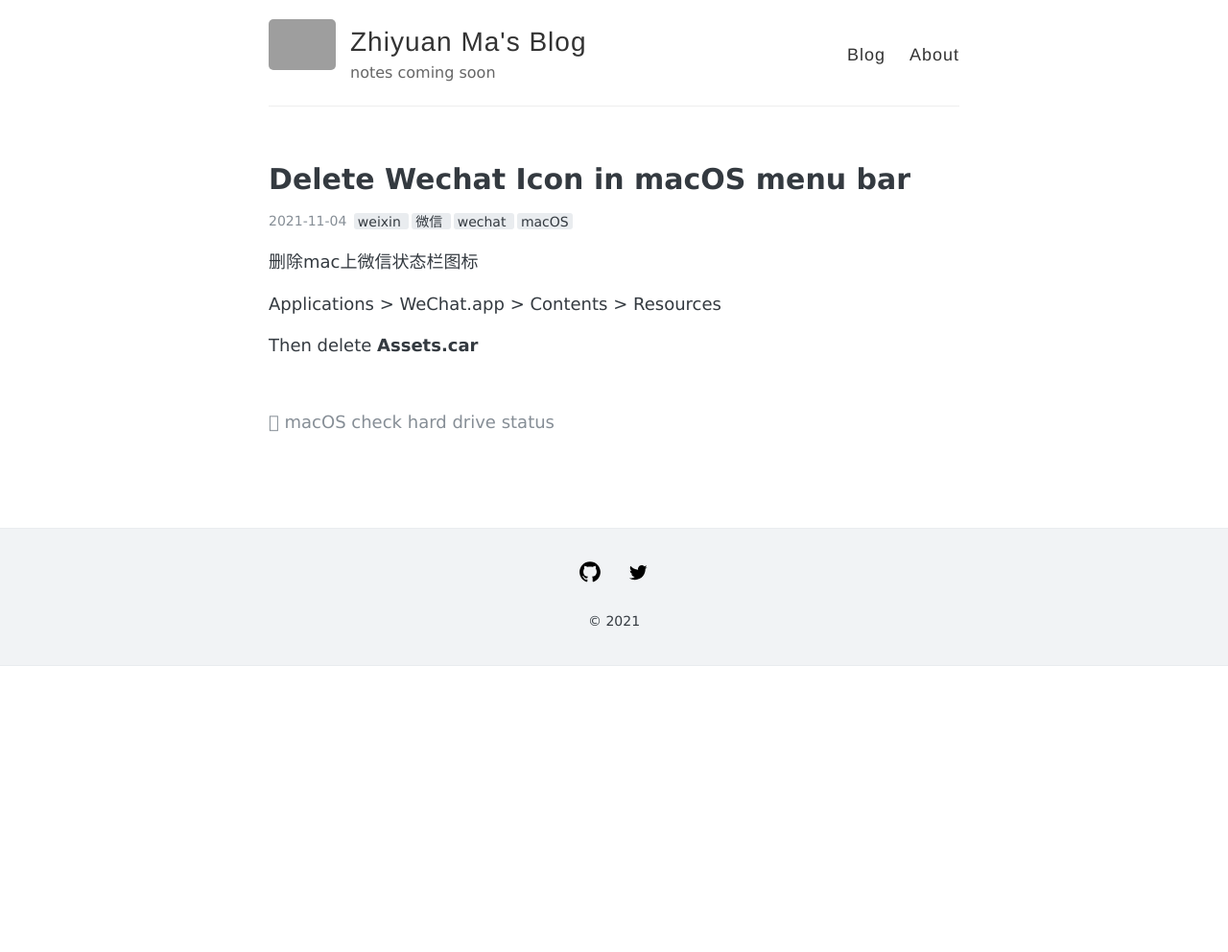
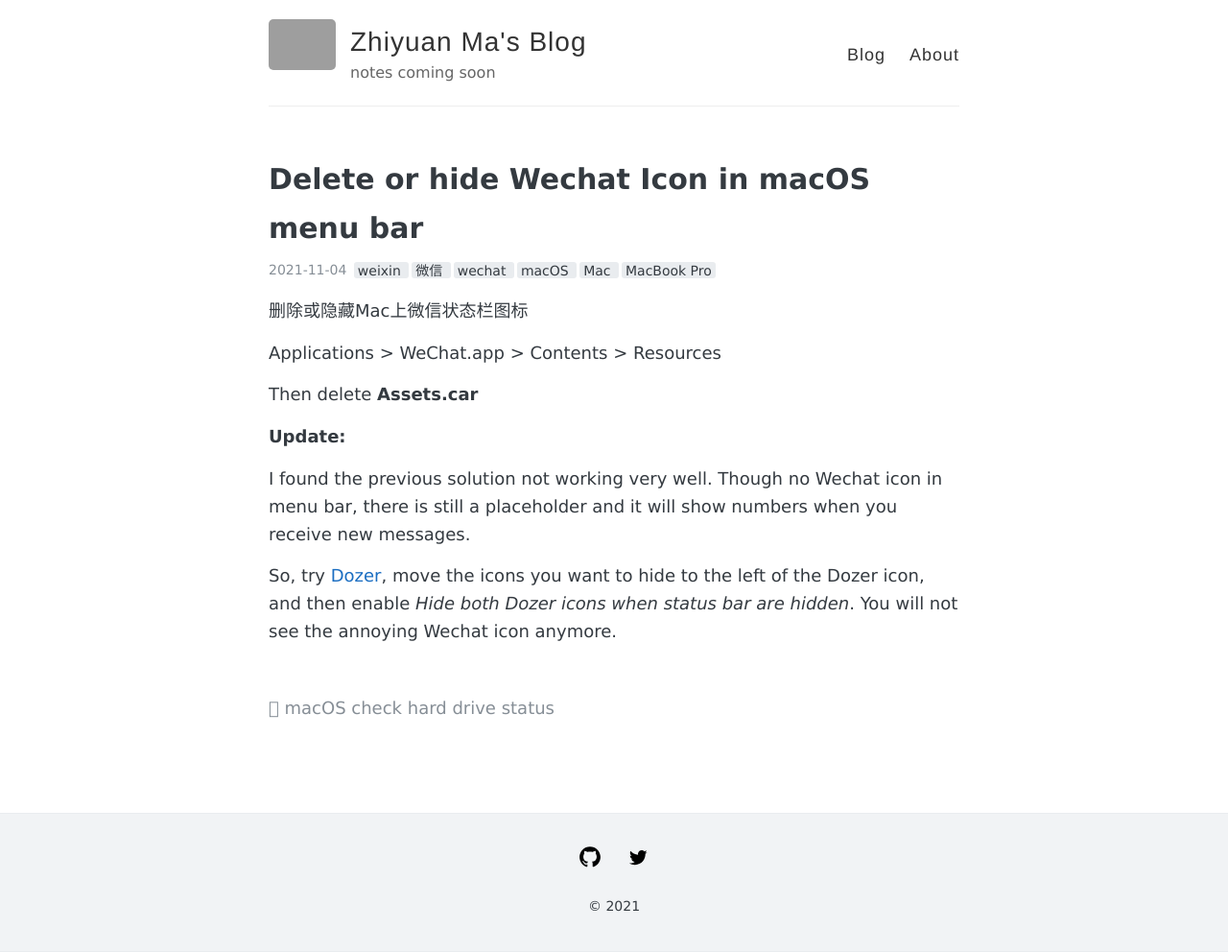
Before and after one commit to ZhiyuanMa2017/ZhiyuanMa2017.github.io, a Jekyll site: the page built from _posts/2021-11-04-deleteWecharIcon.md, in a window 1280 px wide. Shown: the whole page at 96% size. Built offline with Jekyll 4.4.1, drawn with Linux system fonts in a browser that asks for light colours; before the commit the page ends 900 px from its top, so only the background shows below that; grey boxes are pictures that could not be loaded.

Commit message:
Update 2021-11-04-deleteWecharIcon.md

```diff
--- a/_posts/2021-11-04-deleteWecharIcon.md
+++ b/_posts/2021-11-04-deleteWecharIcon.md
@@ -1,14 +1,22 @@
 ---
 layout: post
-title: Delete Wechat Icon in macOS menu bar
+title: Delete or hide Wechat Icon in macOS menu bar
 tags:
   - weixin
   - 微信
   - wechat
   - macOS
+  - Mac
+  - MacBook Pro
 ---
-删除mac上微信状态栏图标
+删除或隐藏Mac上微信状态栏图标
 
 Applications  \> WeChat.app \> Contents \> Resources
 
 Then delete **Assets.car**
+
+**Update:**
+
+I found the previous solution not working very well. Though no Wechat icon in menu bar, there is still a placeholder and it will show numbers when you receive new messages.
+
+So, try [Dozer](https://github.com/Mortennn/Dozer), move the icons you want to hide to the left of the Dozer icon, and then enable *Hide both Dozer icons when status bar are hidden*. You will not see the annoying Wechat icon anymore.
```
